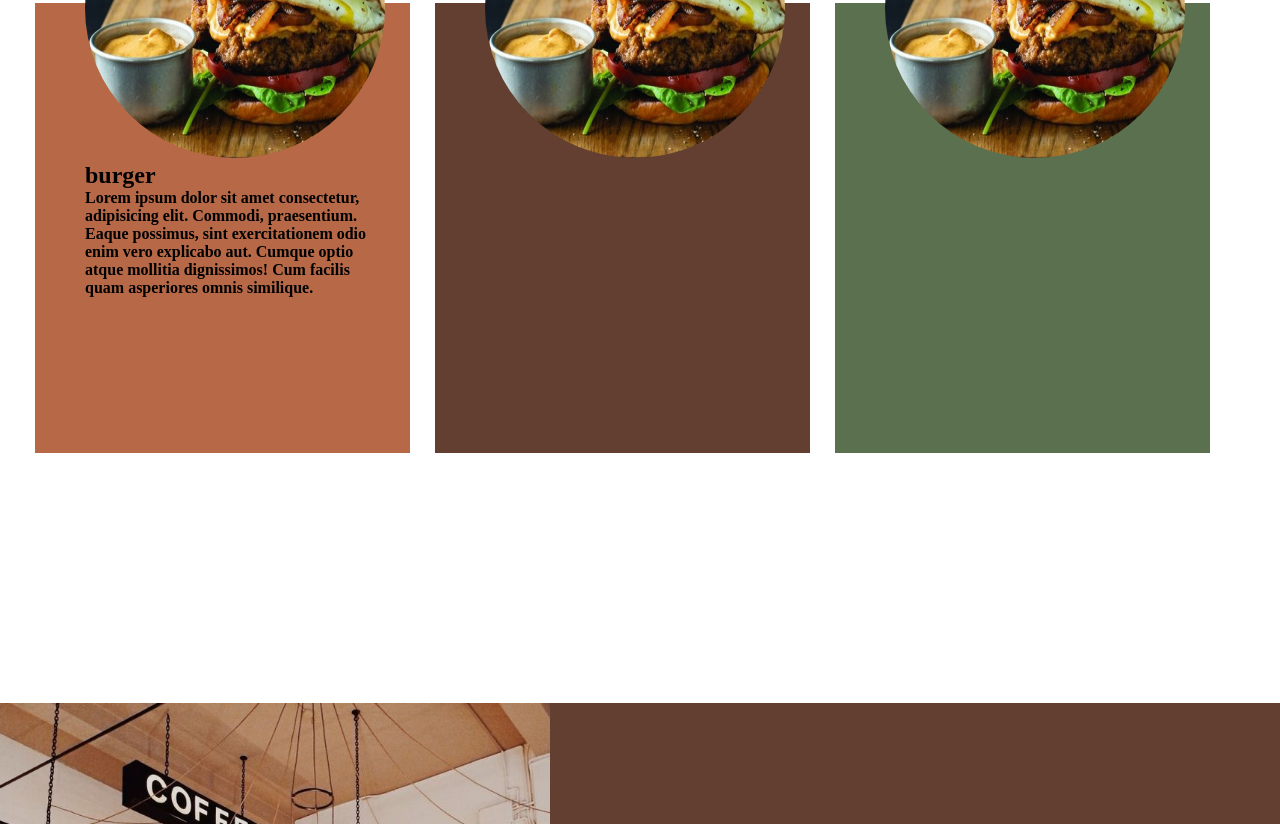
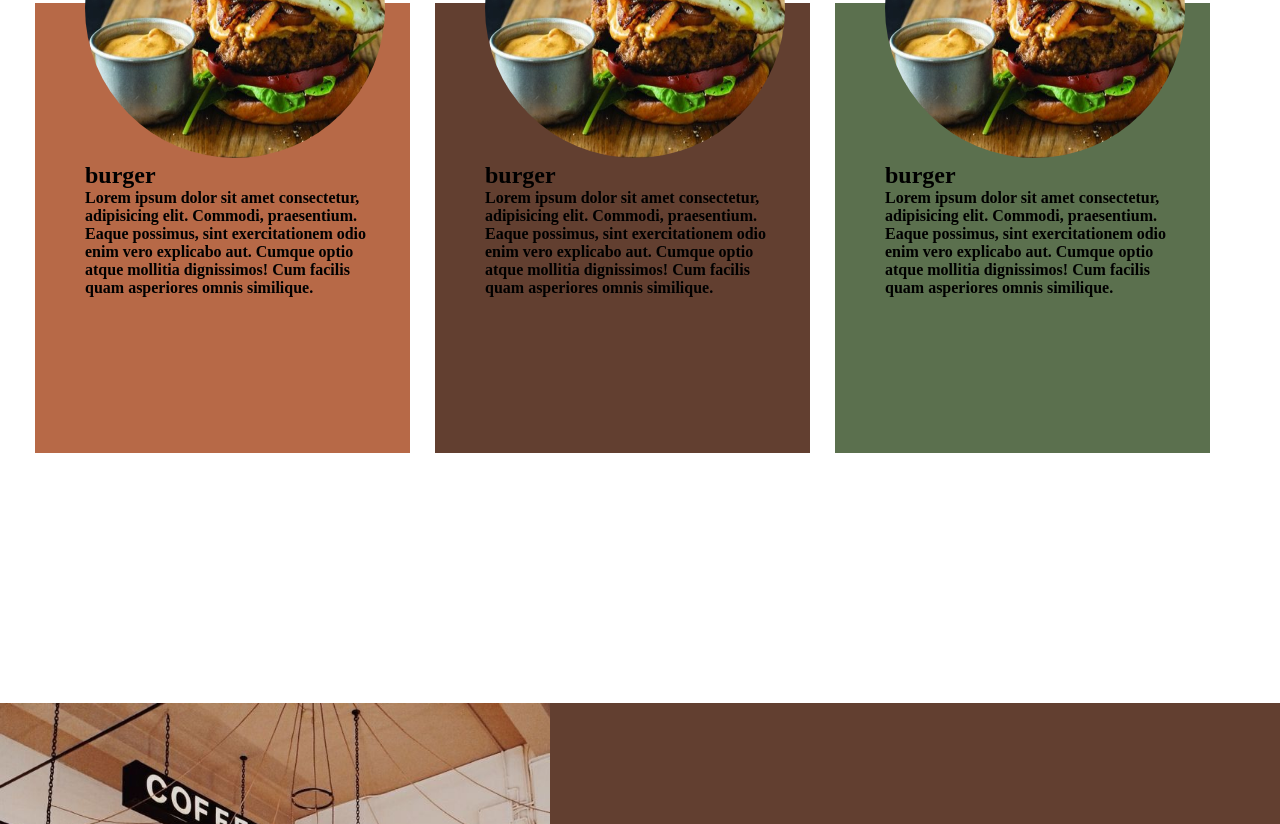
Before and after one commit to nxjmul/Cafe-Website, a plain HTML site: page index.html in a window 1280 px wide. Shown: the part 1296-2120 px from the top of the page. Drawn offline with Linux system fonts and the light colour scheme; a web font is replaced by a local one.

Commit message:
Cafe v1.2

```diff
--- a/index.html
+++ b/index.html
@@ -50,12 +50,16 @@
     <div id="two">
         <div class="stack2">
             <img id="img1" src="./images/Farmhouse-Burger.jpg" alt="noimage">
+            <h2>burger</h2>
+            <h4>Lorem ipsum dolor sit amet consectetur, adipisicing elit. Commodi, praesentium. Eaque possimus, sint exercitationem odio enim vero explicabo aut. Cumque optio atque mollitia dignissimos! Cum facilis quam asperiores omnis similique.</h4>
         </div>
     </div>
 
     <div id="three">
         <div class="stack3">
             <img id="img1" src="./images/Farmhouse-Burger.jpg" alt="noimage">
+            <h2>burger</h2>
+            <h4>Lorem ipsum dolor sit amet consectetur, adipisicing elit. Commodi, praesentium. Eaque possimus, sint exercitationem odio enim vero explicabo aut. Cumque optio atque mollitia dignissimos! Cum facilis quam asperiores omnis similique.</h4>
         </div>
     </div>
 
@@ -76,7 +80,7 @@
     <div class="div2">
 
        <div class="headdiv">
-            <h1 class="head11">lorem sdgjk</h1>
+            <h1 class="head11">lorem </h1>
             <p class="p11">Lorem ipsum dolor sit amet consectetur adipisicing elit. Numquam, autem neque totam nobis dolorum minima eum harum libero labore in voluptatem iste dignissimos molestiae tempore ad repudiandae quasi alias corporis.</p>
 
        </div>
```
